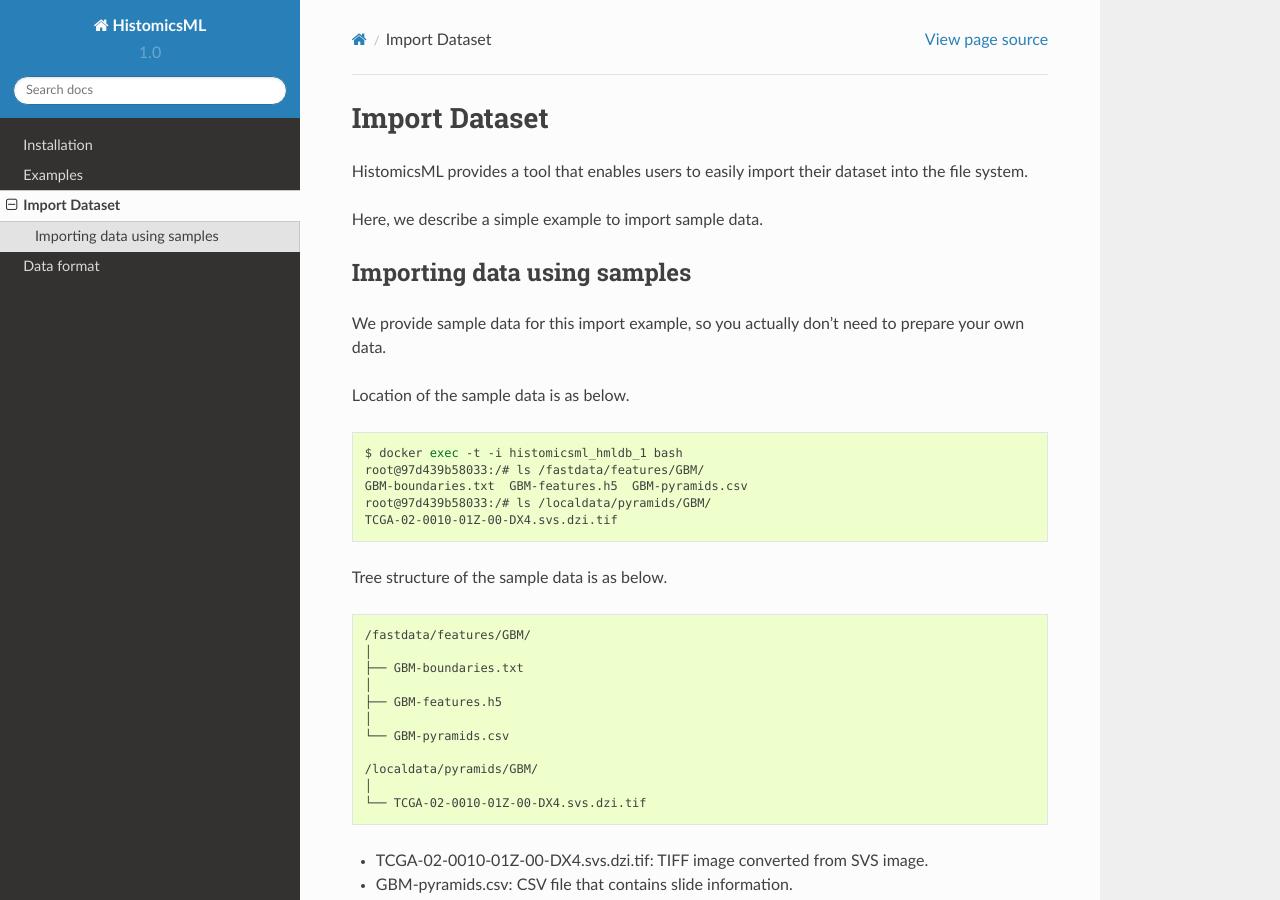
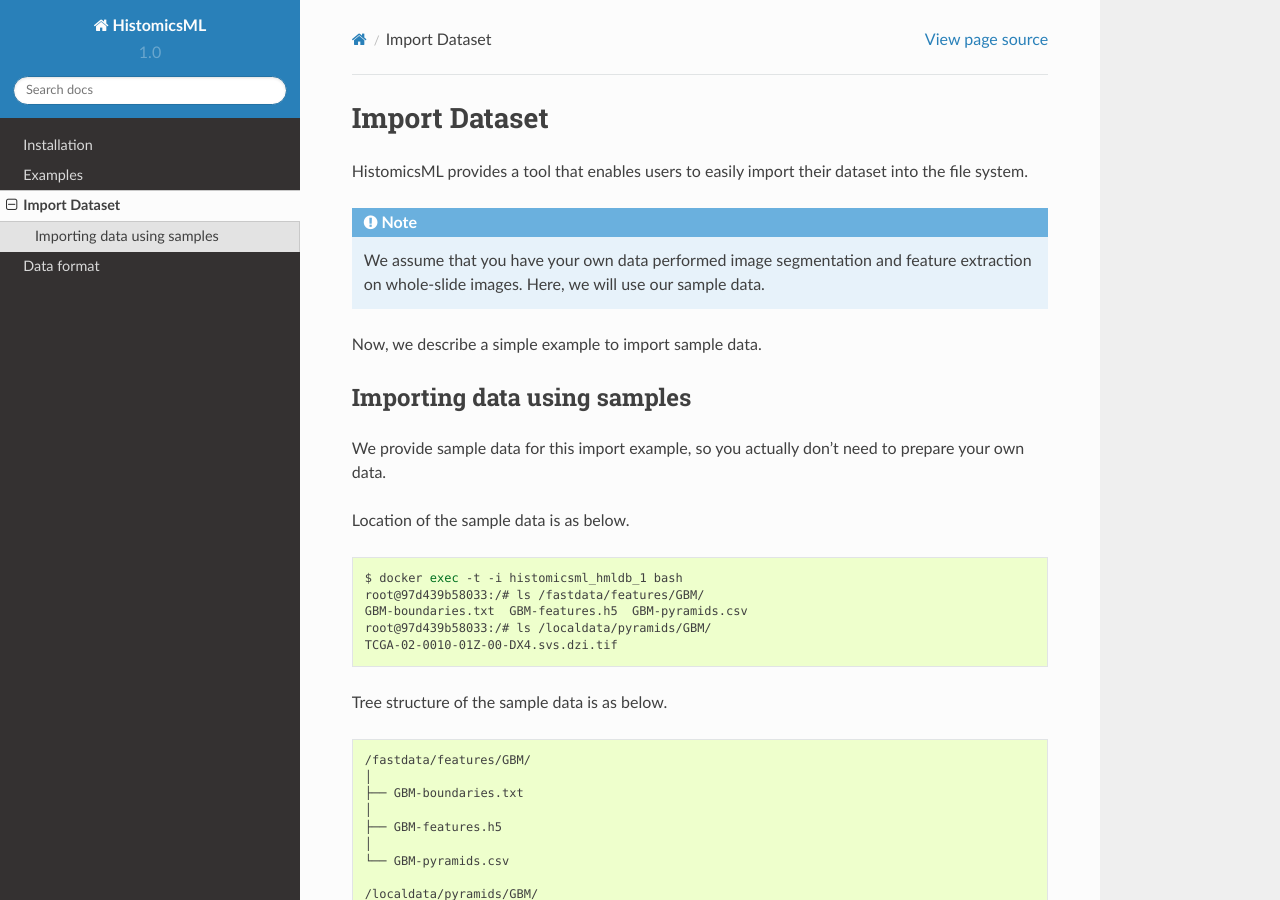
Before and after one commit to PathologyDataScience/HistomicsML, a Sphinx documentation site: the page built from docs/data-import.rst, in a window 1280 px wide and 900 px high. Built offline with Sphinx 7.4.7 and the Read the Docs theme 2.0.0, drawn with Linux system fonts in a browser that asks for light colours.

Commit message:
Modified description data import

```diff
--- a/docs/data-import.rst
+++ b/docs/data-import.rst
@@ -7,7 +7,10 @@
 HistomicsML provides a tool that enables users to easily import
 their dataset into the file system.
 
-Here, we describe a simple example to import sample data.
+.. note:: We assume that you have your own data performed image segmentation
+   and feature extraction on whole-slide images. Here, we will use our sample data.
+
+Now, we describe a simple example to import sample data.
 
 Importing data using samples
 ----------------------------
```
